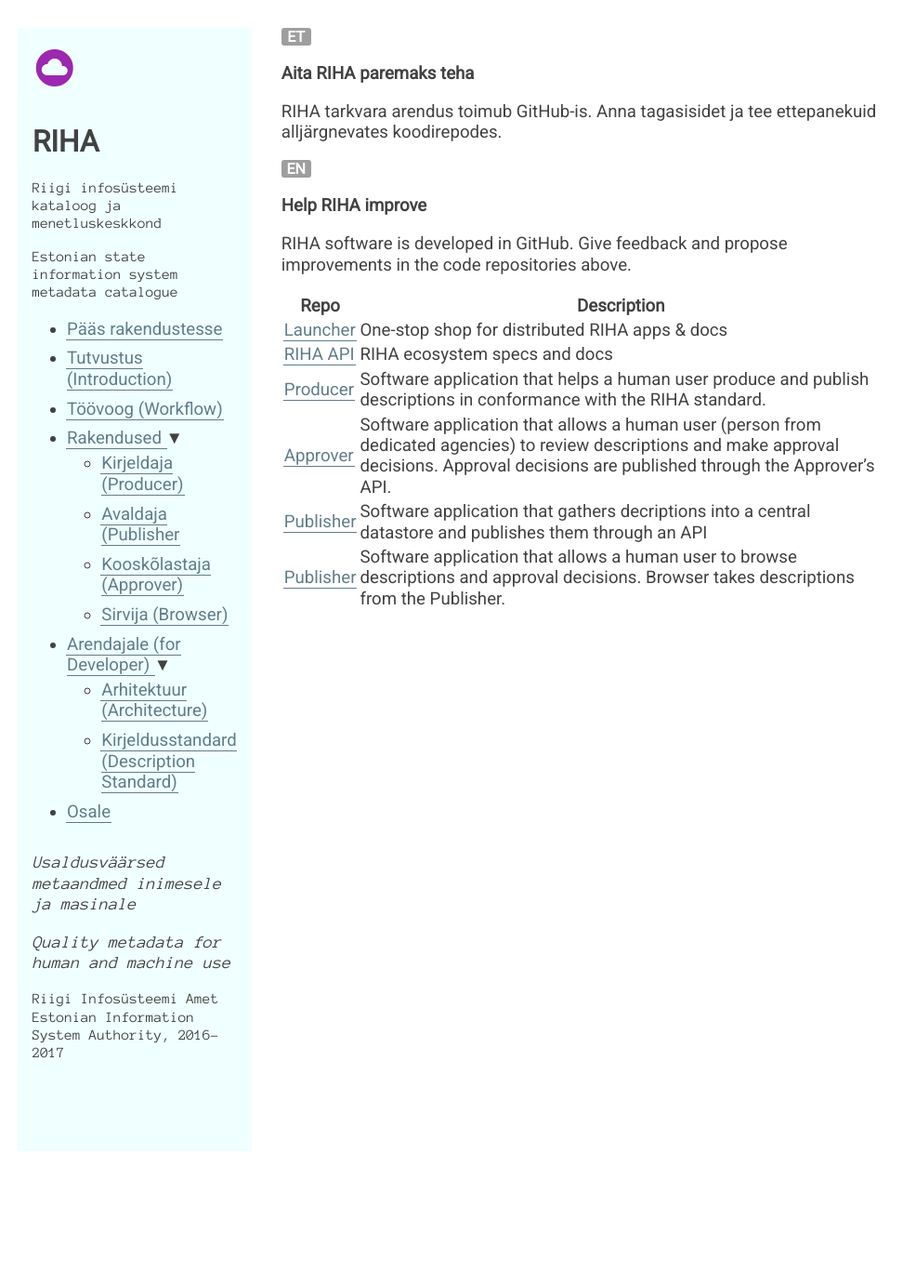
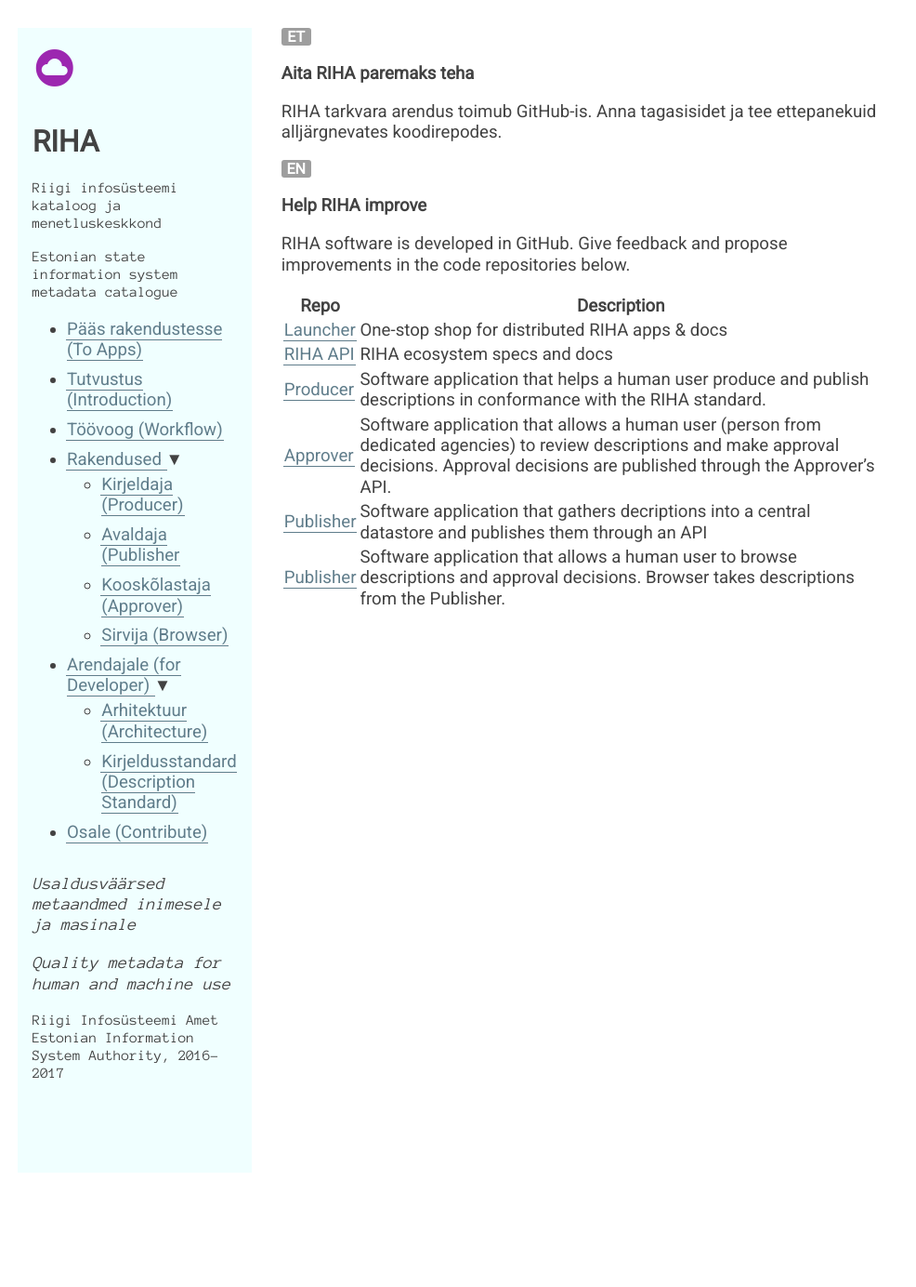
Before and after one commit to e-gov/RIHA-Index, a Jekyll site: the page built from Osale.md, in a window 1280 px wide. Shown: the whole page at 93% size, without its empty margins (0-986 px from the left). Built offline with Jekyll 4.4.1, drawn with Linux system fonts in a browser that asks for light colours; before the commit the page ends 1362 px from its top, so only the background shows below that.

Commit message:
Lisandus

```diff
--- a/Osale.md
+++ b/Osale.md
@@ -15,7 +15,7 @@ RIHA tarkvara arendus toimub GitHub-is. Anna tagasisidet ja tee ettepanekuid all
 
 ## Help RIHA improve
 
-RIHA software is developed in GitHub. Give feedback and propose improvements in the code repositories above.
+RIHA software is developed in GitHub. Give feedback and propose improvements in the code repositories below.
 
 | Repo   | Description |
 |--------|-----------|
--- a/_data/Riba.yml
+++ b/_data/Riba.yml
@@ -1,4 +1,4 @@
-- title: "Pääs rakendustesse"
+- title: "Pääs rakendustesse (To Apps)"
   url: "/"
 
 - title: "Tutvustus (Introduction)"
@@ -25,5 +25,5 @@
     - title: "Kirjeldusstandard (Description Standard)"
       url: "/Standard"
 
-- title: "Osale"
+- title: "Osale (Contribute)"
   url: "/Osale"
```
